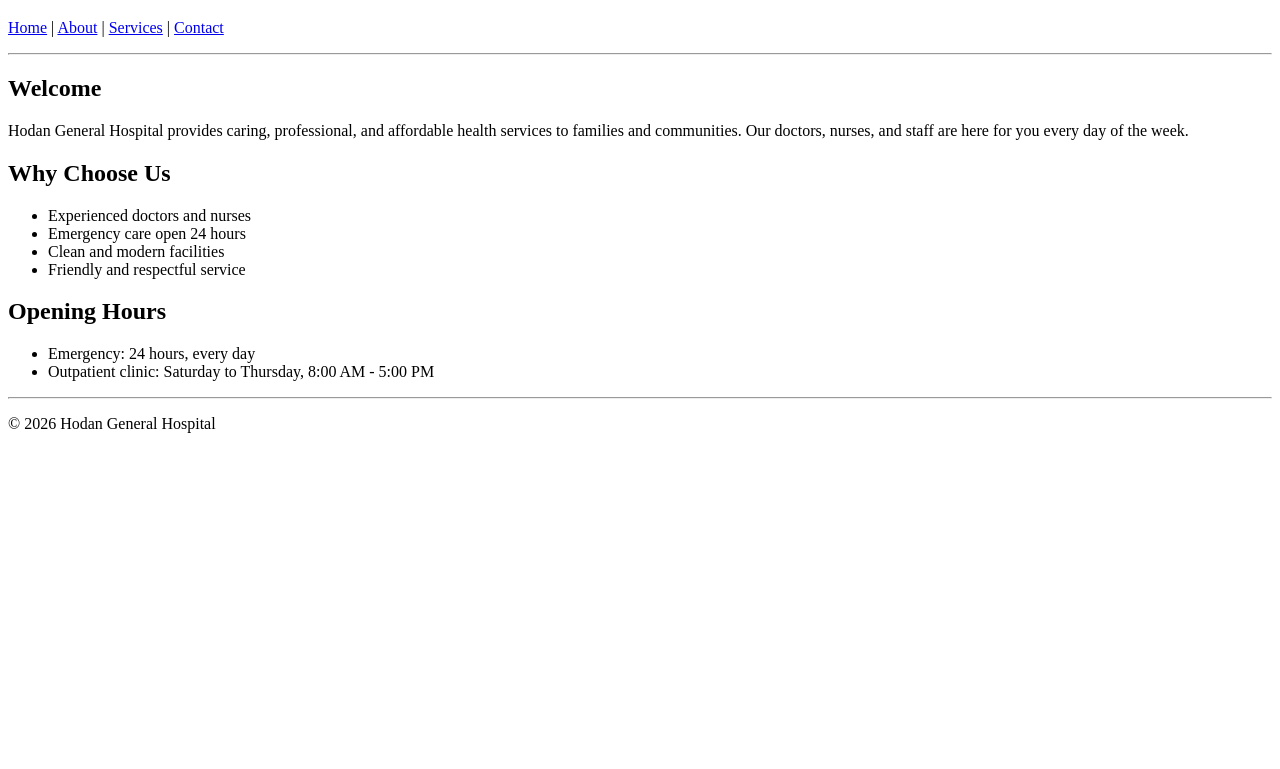
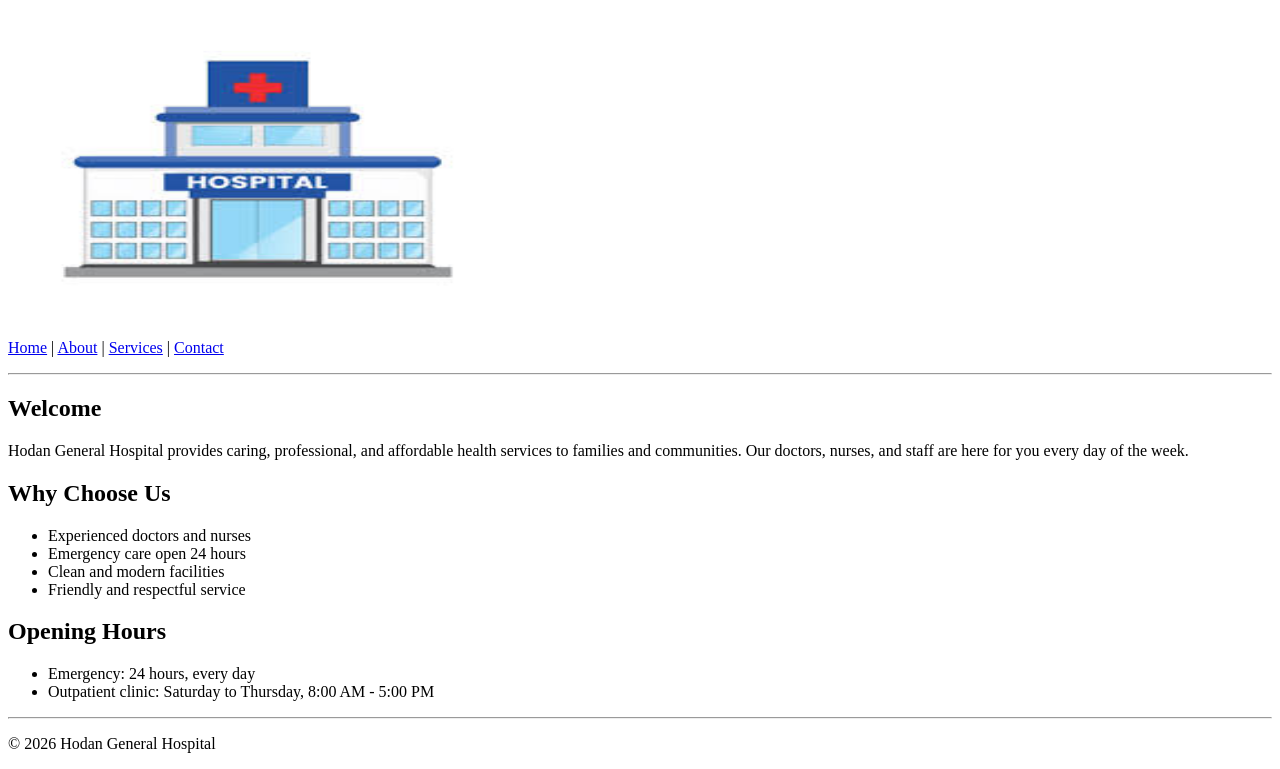
Before and after one commit to abdiwakiilmahad-a11y/hospital-mm, a plain HTML site: page index.html in a window 1280 px wide. Shown: the part 61-830 px from the top of the page. Before the commit the page ends 800 px from the top, so only its background shows below. Drawn offline with Linux system fonts and the light colour scheme.

Commit message:
Add hospital image to index.html

```diff
--- a/index.html
+++ b/index.html
@@ -8,7 +8,7 @@
 <body>
 
 <h1>Hodan General Hospital</h1>
-
+<img src="HM.jpg" alt="HOSPITAL" width="500" height="300">
 <p>
 <a href="index.html">Home</a> |
 <a href="about.html">About</a> |
```
